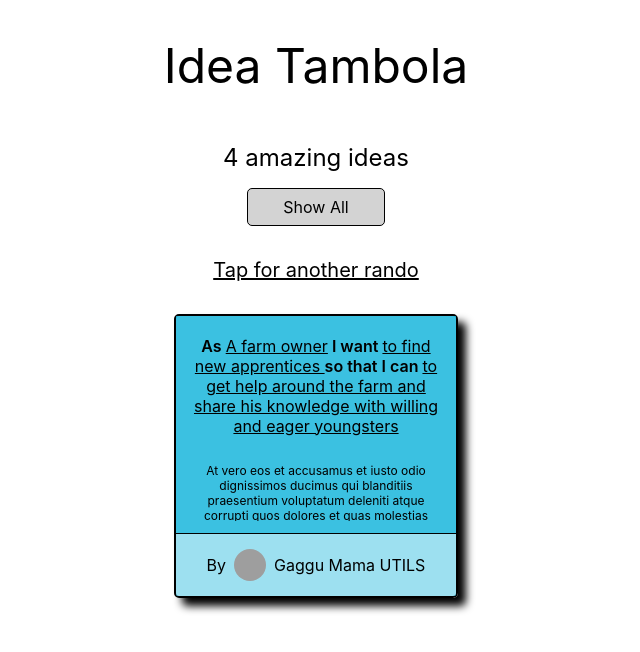
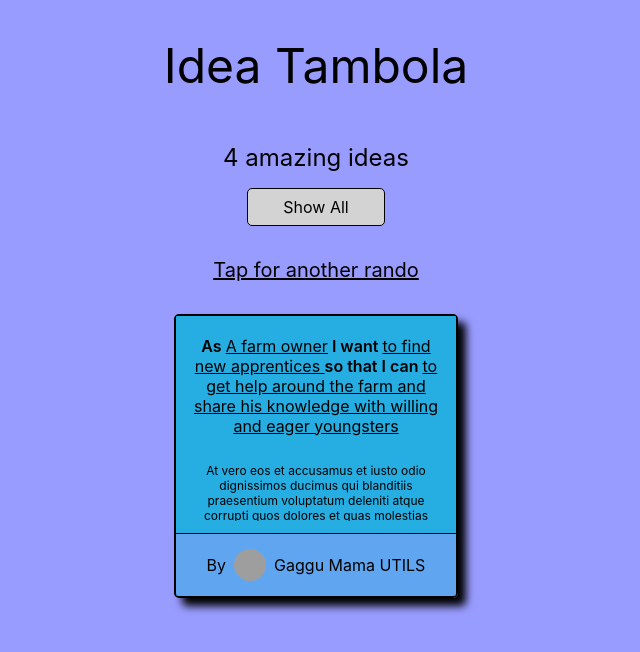
Before and after one commit to vikrembhagi/IdeaTambola, a React (Create React App) app: page / in a window 1280 px wide. Shown: the top 652 px of the page, without its empty margins (324-964 px from the left). Built offline with nearby package versions, Linux system fonts and the light colour scheme; grey boxes are pictures that could not be loaded.

Commit message:
Update App.css

```diff
--- a/src/App.css
+++ b/src/App.css
@@ -36,3 +36,10 @@
     transform: rotate(360deg);
   }
 }
+
+html {
+  overflow-y: scroll;
+  height: 100%;
+  background: #999cff;
+  font-family: "Times New Roman", Times, serif;
+}
```
